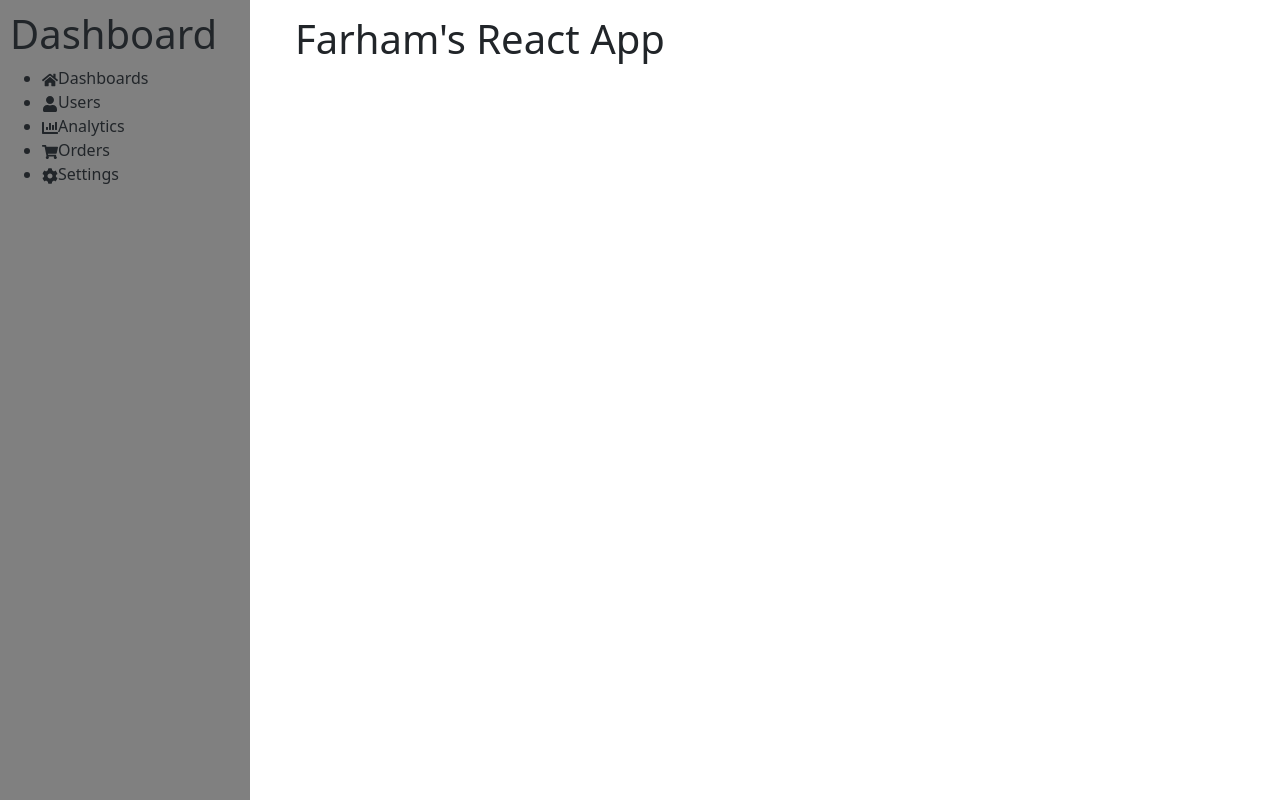
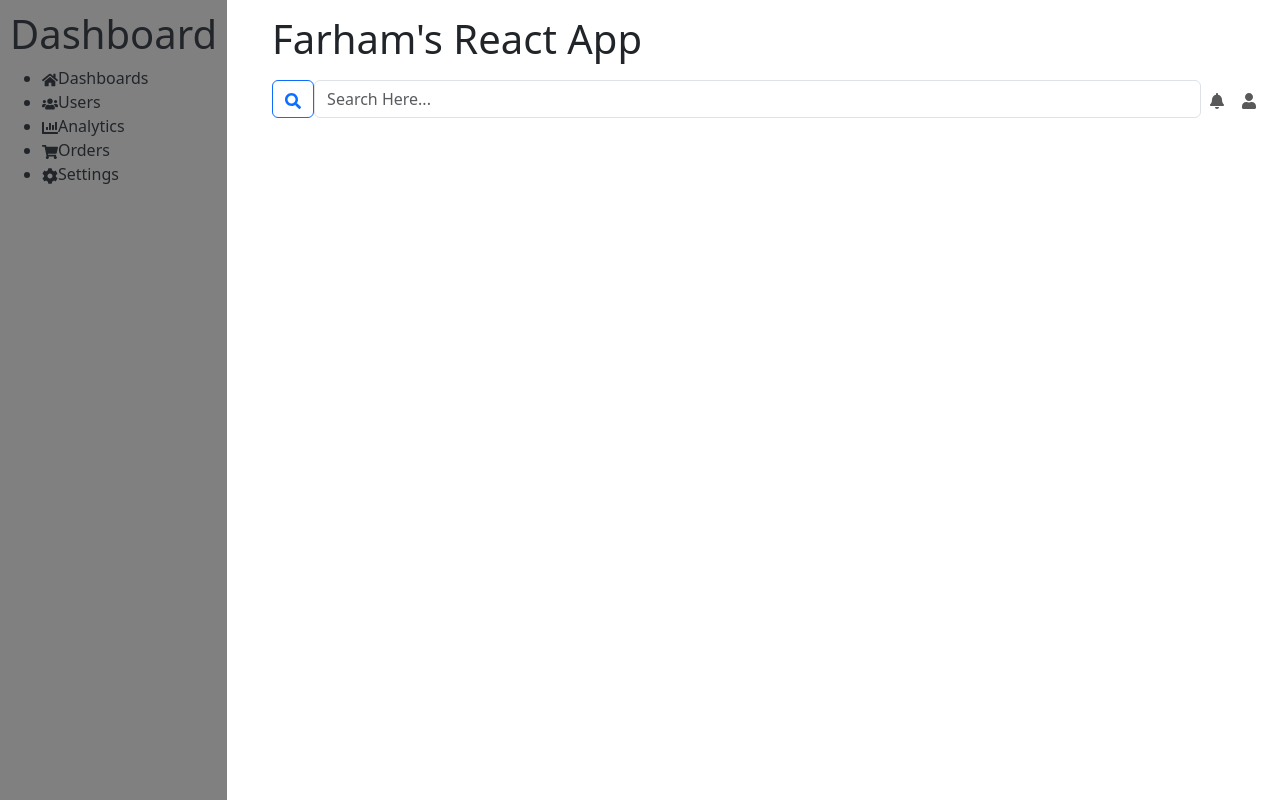
Before and after one commit to Farhamkh/homework-farham, a React (Create React App) app: page / in a window 1280 px wide. Shown: the top 800 px of the page. Built offline with nearby package versions, Linux system fonts and the light colour scheme.

Commit message:
Created NavBar, Search Box, and a Button.

```diff
--- a/src/App.js
+++ b/src/App.js
@@ -1,7 +1,7 @@
 import logo from './logo.svg';
 import './App.css';
-import {Navbar, Nav} from 'react-bootstrap';
-import { FaHome, FaUser, FaCog, FaBell, FaEnvelope, FaShoppingCart, FaChartBar } from 'react-icons/fa';
+import {Navbar, Nav, Form, FormControl, Button} from 'react-bootstrap';
+import { FaHome, FaUser, FaCog, FaBell, FaEnvelope, FaShoppingCart, FaChartBar, FaUsers, FaSearch} from 'react-icons/fa';
 
 function App() {
   return (
@@ -11,15 +11,31 @@ function App() {
 
         <ul>
           <li><FaHome/>Dashboards</li>
-          <li><FaUser/>Users</li>
+          <li><FaUsers/>Users</li>
           <li><FaChartBar/>Analytics</li>
           <li><FaShoppingCart/>Orders</li>
           <li><FaCog/>Settings</li>
         </ul>
       </div>
 
-      <div style={{marginLeft: '30px', padding: '15px'}}>
-        <h1>Farham's React App</h1>
+      <div style={{ marginLeft: '30px', padding: '15px', width: '100%'}}>
+      <h1>Farham's React App</h1>
+
+        <Navbar>
+
+          <Form style={{display:'flex', flex:1}}>
+          <Button variant="outline-primary"><FaSearch/></Button>
+            <FormControl placeholder="Search Here..." />
+
+          </Form>
+
+          <Nav>
+            <Nav.Link><FaBell/></Nav.Link>
+            <Nav.Link><FaUser/></Nav.Link>
+          </Nav>
+
+        </Navbar>
+
       </div>
     </div>
   );
```
